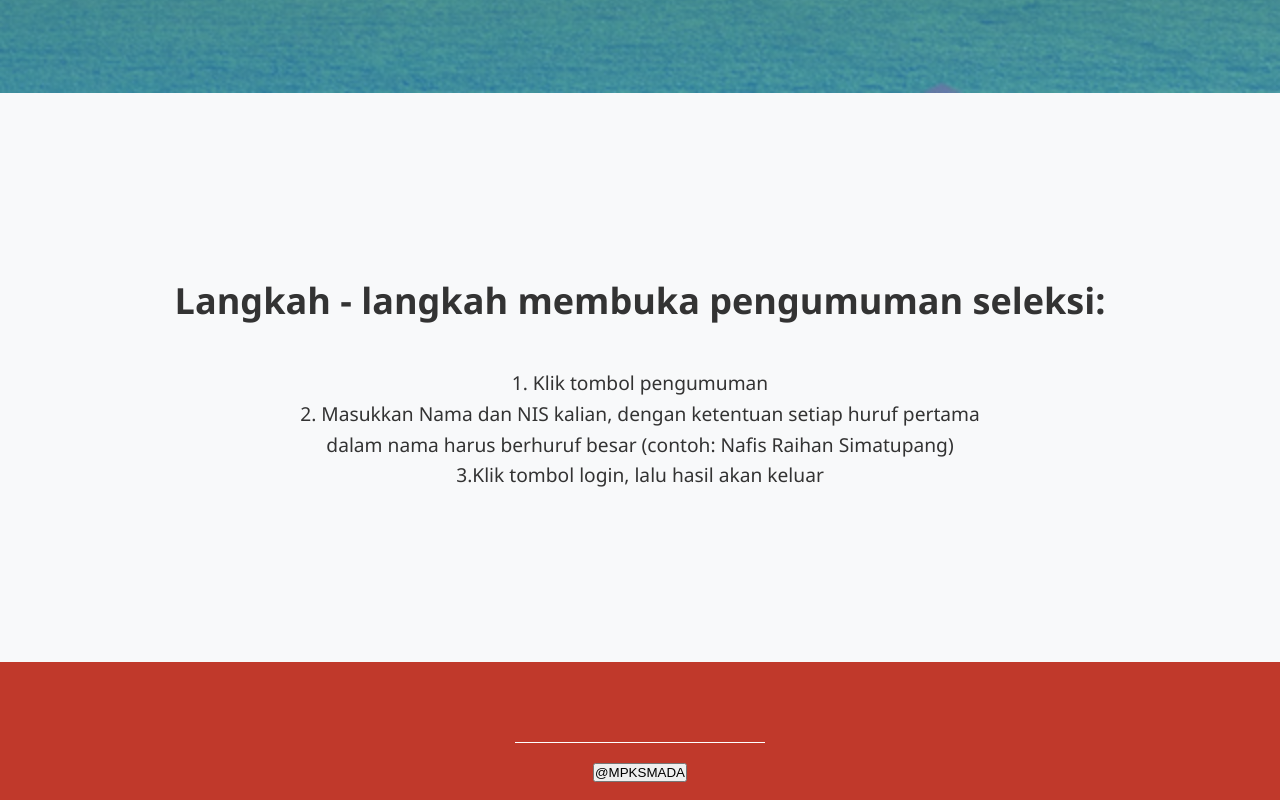
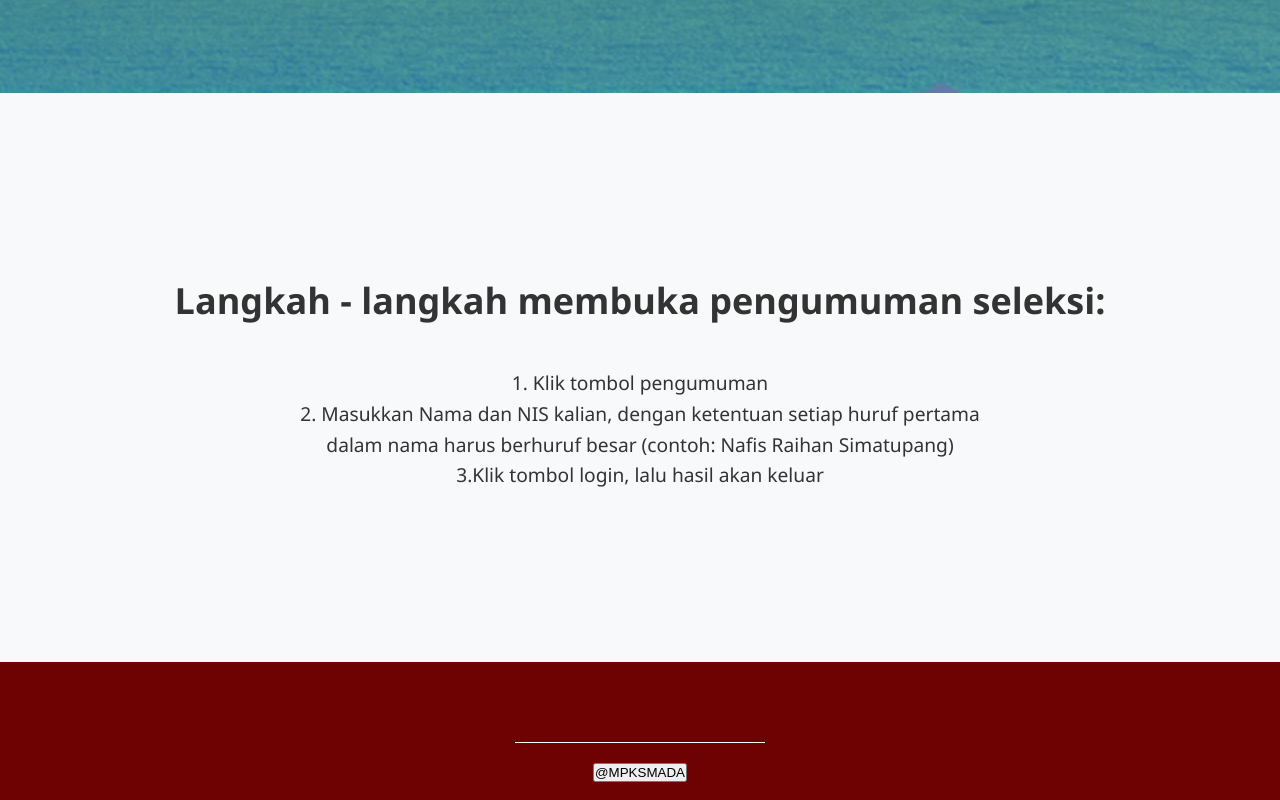
Before and after one commit to Syam192/MPK-Smada., a plain HTML site: page Beranda.html in a window 1280 px wide. Shown: the part 707-1507 px from the top of the page. Drawn offline with Linux system fonts and the light colour scheme.

Commit message:
Beranda.html

```diff
--- a/Beranda.html
+++ b/Beranda.html
@@ -439,7 +439,7 @@
 
         /* Footer */
         .footer {
-            background: #c0392b;
+            background: #6e0101;
             color: white;
             padding: 3rem 0 1rem;
             margin-top: 3rem;
```
